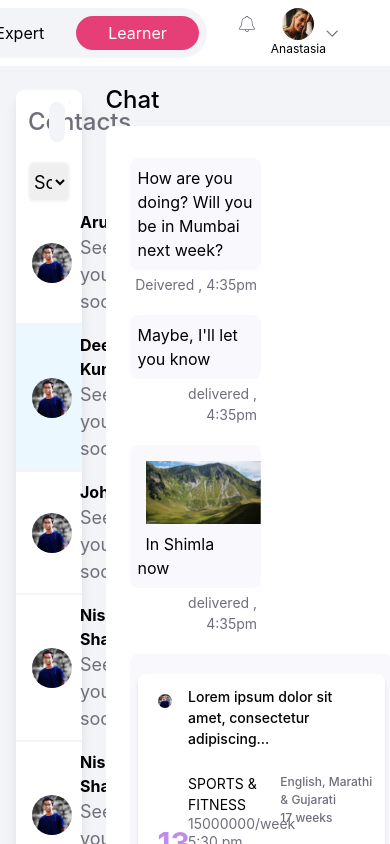
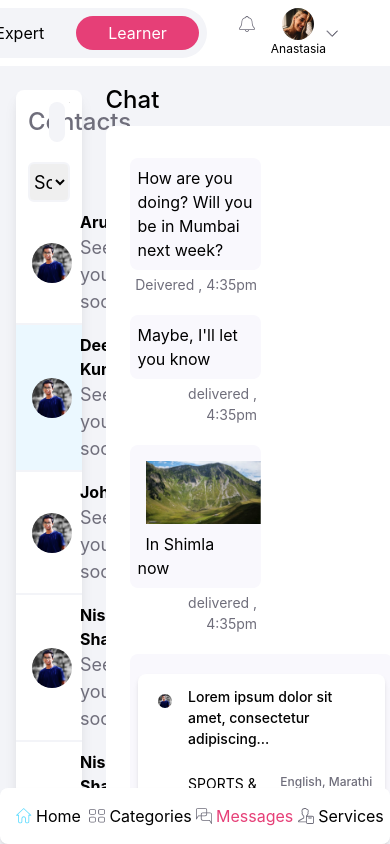
Before and after one commit to Nazeeh21/teach-it, a Next.js app: page /messages in a window 390 px wide. Shown: the top 844 px of the page. Built offline with nearby package versions, Linux system fonts and the light colour scheme.

Commit message:
Add mobile bottom nav

```diff
--- a/components/Nav/AppTopNav/index.js
+++ b/components/Nav/AppTopNav/index.js
@@ -4,6 +4,7 @@ import NavSwitch from '../../NavSwitch'
 import ProfileSwitch from '../../ProfileSwitch'
 import { useRouter } from 'next/router'
 import Notifications from '../../Notifications'
+import MobileBottomNav from '../MobileBottomNav'
 
 const Index = () => {
   const router = useRouter()
@@ -45,6 +46,7 @@ const Index = () => {
 
       </div> */}
       </div>
+      <MobileBottomNav />
     </div>
   )
 }
--- /dev/null
+++ b/components/Nav/MobileBottomNav/NavItem.js
@@ -0,0 +1,35 @@
+import React from 'react'
+import { LEARNER } from '../../../constants'
+
+const Icon = ({ src, alt, active }) => {
+
+  return (
+    <img
+      className={`cursor-pointer w-4 h-auto align-middle`}
+      src={src}
+      alt={alt}
+    />
+  )
+}
+
+const LeftNavItem = ({ icon, label, clickHandler, isActive, userType }) => {
+  const color = userType === LEARNER ? 'learner' : 'expert'
+
+  if (isActive) {
+    return (
+      <div onClick={clickHandler} className='flex flex-row items-center'>
+        <Icon src={icon} alt={label} />
+        <p className={`cursor-pointer text-${color} ml-1`}>{label}</p>
+      </div>
+    )
+  }
+
+  return (
+    <div onClick={clickHandler} className='flex flex-row items-center'>
+      <Icon src={icon} alt={label} />
+      <p className={`cursor-pointer hover:text-${color} ml-1`}>{label}</p>
+    </div>
+  )
+}
+
+export default LeftNavItem
--- /dev/null
+++ b/components/Nav/MobileBottomNav/index.js
@@ -0,0 +1,70 @@
+import React from 'react'
+import LeftNavItem from './NavItem'
+import { useRouter } from 'next/router'
+import { useSelector } from 'react-redux'
+
+const basePath = 'nav_icons/'
+
+const NavItems = () => {
+  const router = useRouter()
+  const userType = useSelector((state) => state.userType)
+
+  return (
+    <div
+      style={{ zIndex: 2000 }}
+      className='justify-center lg:hidden xl:hidden fixed bottom-0 left-0 w-full items-center gap-4 p-4 bg-white rounded-lg shadow-md flex'
+    >
+      <LeftNavItem
+        clickHandler={() => router.push('/dashboard')}
+        icon={`${basePath}home.svg`}
+        label='Home'
+        userType={userType}
+        isActive={router.pathname === '/dashboard'}
+      />
+      <LeftNavItem
+        clickHandler={() => router.push('/categories')}
+        icon={`${basePath}categories.svg`}
+        label='Categories'
+        userType={userType}
+        isActive={router.pathname === '/categories'}
+      />
+      <LeftNavItem
+        clickHandler={() => router.push('/messages')}
+        icon={`${basePath}messages.svg`}
+        label='Messages'
+        userType={userType}
+        isActive={router.pathname === '/messages'}
+      />
+      <LeftNavItem
+        clickHandler={() => router.push('/services')}
+        icon={`${basePath}services.svg`}
+        label='Services'
+        userType={userType}
+        isActive={router.pathname === '/services'}
+      />
+      {/* <LeftNavItem
+        clickHandler={() => router.push('/payments')}
+        icon={`${basePath}payments.svg`}
+        label='Payments'
+        userType={userType}
+        isActive={router.pathname === '/payments'}
+      />
+      <LeftNavItem
+        clickHandler={() => router.push('/support')}
+        icon={`${basePath}support.svg`}
+        label='Support'
+        userType={userType}
+        isActive={router.pathname === '/support'}
+      />
+      <LeftNavItem
+        clickHandler={() => router.push('/settings')}
+        icon={`${basePath}settings.svg`}
+        label='Settings'
+        userType={userType}
+        isActive={router.pathname === '/settings'}
+      /> */}
+    </div>
+  )
+}
+
+export default NavItems
--- a/containers/index.js
+++ b/containers/index.js
@@ -3,7 +3,7 @@ import { dropShadow } from '../assets/constants'
 
 export const LandingContainer = ({ children, width = '8/12' }) => (
   <div
-    className={`w-${width} bg-white px-6 py-10 shadow-lg rounded-lg my-10 mx-auto text-center`}
+    className={`xs:w-full sm:w-full md:w-full lg:w-10/12 xl:w-${width} bg-white px-6 py-10 shadow-lg rounded-lg my-10 mx-auto text-center`}
   >
     {children}
   </div>
```
